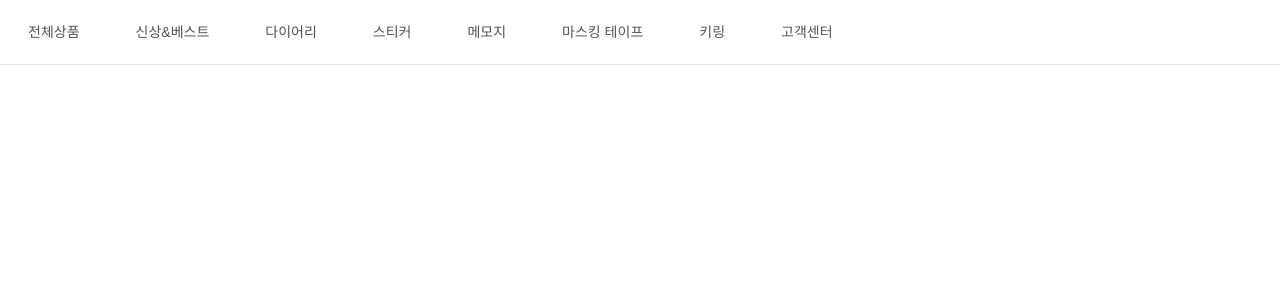
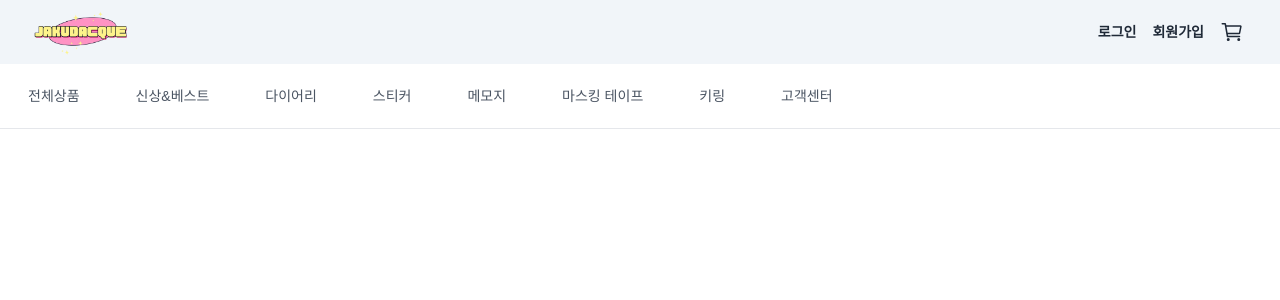
Before and after one commit to FRONTENDBOOTCAMP-11th/Jakudacque, a React (Vite) app: page / in a window 1280 px wide. Shown: the top 300 px of the page. Built offline with nearby package versions, Linux system fonts and the light colour scheme; a web font is replaced by a local one.

Commit message:
✨feat: 헤더 컴포넌트 추가. - user 상태가 필요한 부분은 우선 주석처리.

```diff
--- a/src/components/layout/Header.jsx
+++ b/src/components/layout/Header.jsx
@@ -1,6 +1,58 @@
+import tw from "tailwind-styled-components";
+// import useUserStore from "@zustand/userStore";
+import { Link } from "react-router-dom";
+import { IoCartOutline } from "react-icons/io5";
+import { IoSettingsOutline } from "react-icons/io5";
+
 export default function Header() {
-  return(
-   <>
-   </>
+  const user = false;
+  // const { user, resetUser } = useUserStore();
+
+  const handleLogout = event => {
+    event.preventDefault();
+    // resetUser();
+  };
+
+  return (
+    <header className="px-2 text-gray-800 md:px-8 min-w-80 bg-slate-100">
+      <nav className="flex flex-wrap items-center justify-between py-4 md:py-2 ">
+        <Link to="/">
+          <img
+            className="h-9 sm:h-12"
+            src="/images/logo.png"
+            alt="로고 이미지"
+          />
+        </Link>
+
+        <div className="flex items-center gap-2 text-sm font-semibold">
+          {user ? (
+            <form onSubmit={handleLogout}>
+              <button type="submit" className="p-1 rounded hover:bg-gray-200">
+                로그아웃
+              </button>
+            </form>
+          ) : (
+            <>
+              <LinkButton to="/signin">로그인</LinkButton>
+              <LinkButton to="/signup">회원가입</LinkButton>
+            </>
+          )}
+          <LinkButton to="/cart">
+            <span className="hidden">장바구니</span>
+            <IoCartOutline size={24} />
+          </LinkButton>
+          {user && (
+            <LinkButton to="/admin">
+              <span className="hidden">관리자 페이지</span>
+              <IoSettingsOutline size={24} />
+            </LinkButton>
+          )}
+        </div>
+      </nav>
+    </header>
   );
 }
+
+const LinkButton = tw(Link)`
+  p-1 rounded hover:bg-gray-200
+`;
```
Also changed, not shown: 1 other file (tests, documents, lock files or other folders).
